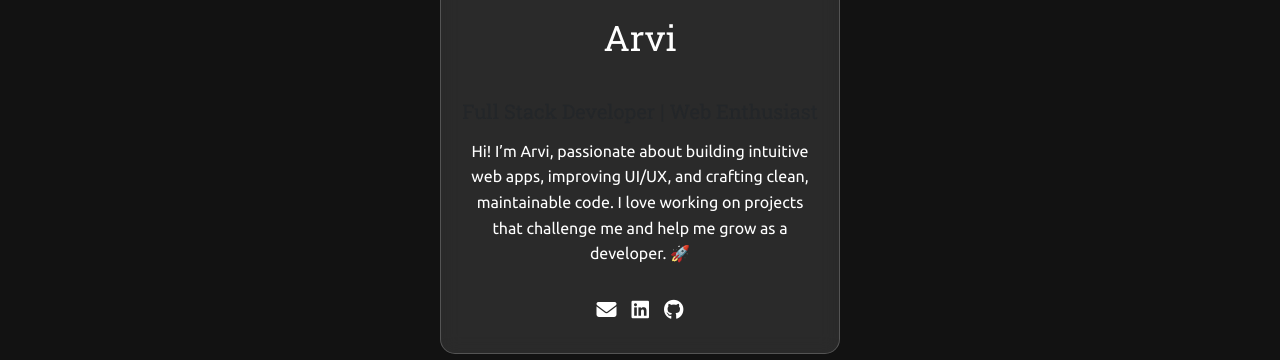
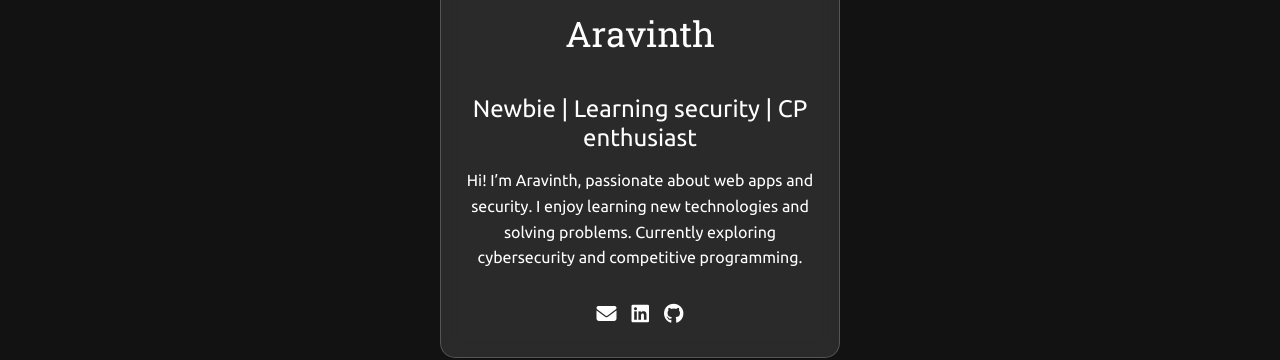
Before and after one commit to bored-arvi/pda-web-application, a plain HTML site: page about.html in a window 1280 px wide. Shown: the part 330-690 px from the top of the page. Drawn offline with nearby package versions, Linux system fonts and the light colour scheme.

Commit message:
fix: update profile information in About Me section

```diff
--- a/about.html
+++ b/about.html
@@ -131,12 +131,12 @@
   <section class="about-section">
     <div class="card about-card">
       <img src="images/profile.png" alt="Arvi Profile">
-      <h2>Arvi</h2>
-      <h5 class="text-muted mb-3">Full Stack Developer | Web Enthusiast</h5>
-      <p>
-        Hi! I’m Arvi, passionate about building intuitive web apps, improving UI/UX,
-        and crafting clean, maintainable code. I love working on projects that challenge me
-        and help me grow as a developer. 🚀
+      <h2>Aravinth</h2>
+      <h4 class="text mb-3">Newbie | Learning security | CP enthusiast</h4>
+      <p >
+        Hi! I’m Aravinth, passionate about web apps and security.
+        I enjoy learning new technologies and solving problems.
+        Currently exploring cybersecurity and competitive programming.
       </p>
       <div class="social-icons">
         <a href="mailto:arvi@example.com"><i class="fas fa-envelope fa-lg"></i></a>
```
